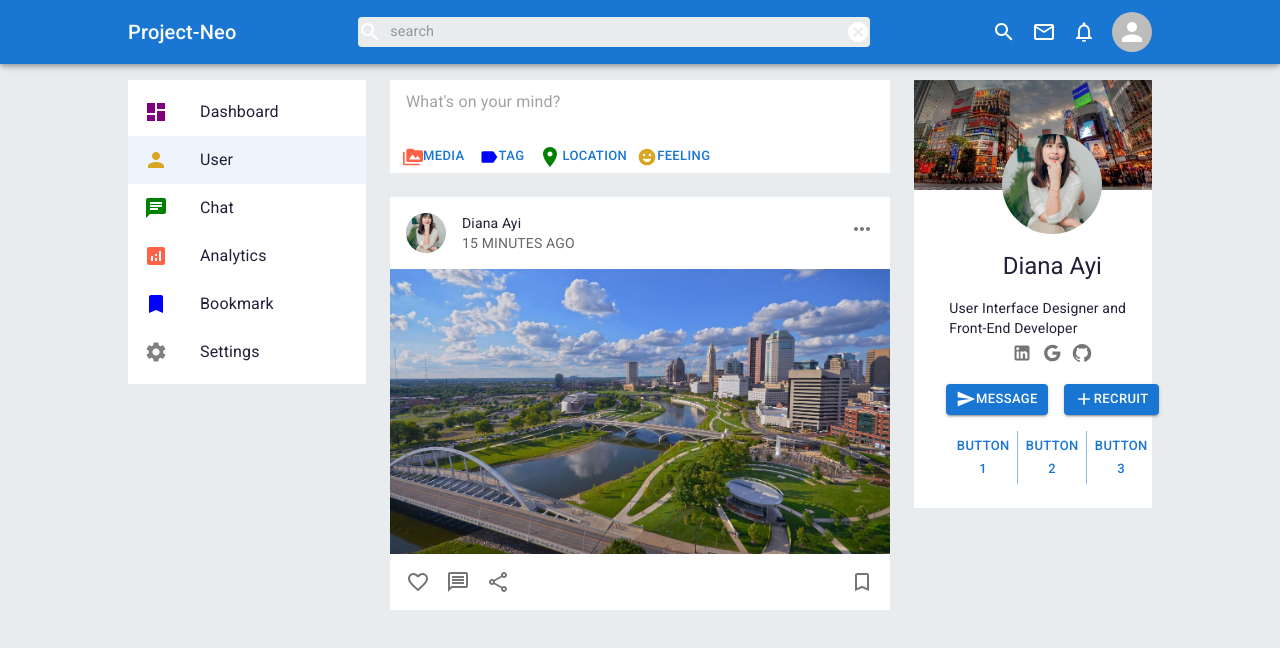
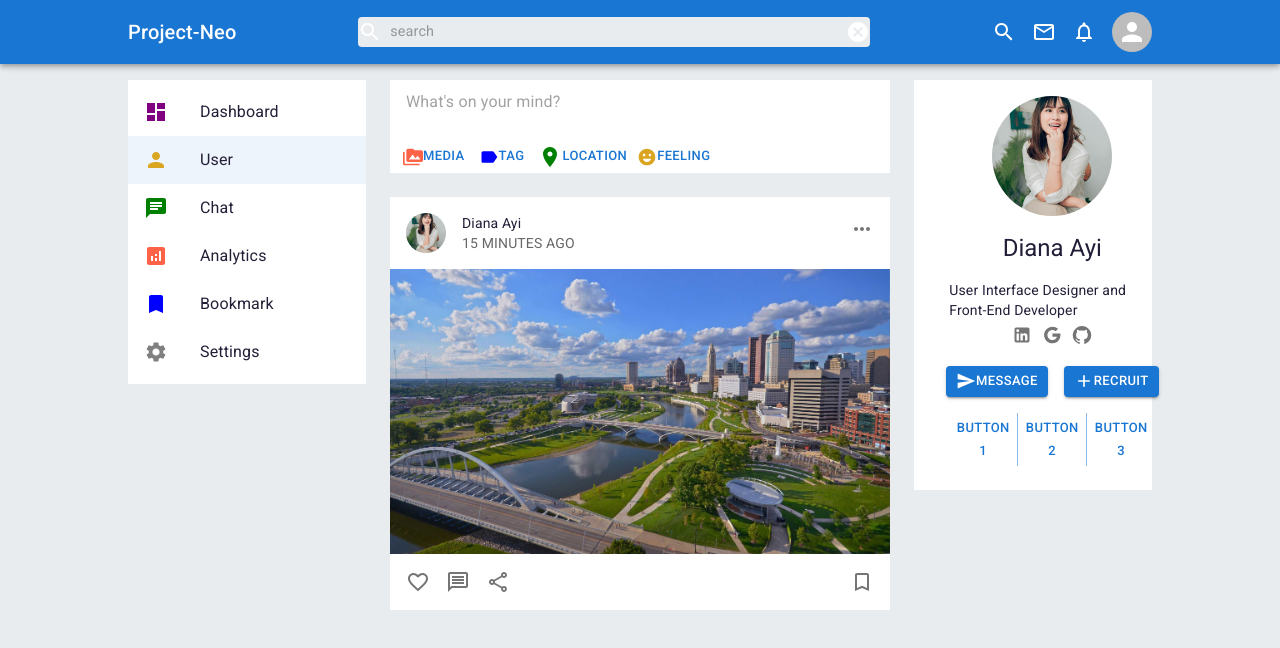
Before and after one commit to jpzambranoleon/project-neo-front-end, a React (Create React App) app: page / in a window 1280 px wide. Shown: the top 648 px of the page. Built offline with nearby package versions, Linux system fonts and the light colour scheme.

Commit message:
updated ProfileCard.jsx

```diff
--- a/src/pages/homePage/components/ProfileCard.jsx
+++ b/src/pages/homePage/components/ProfileCard.jsx
@@ -5,14 +5,9 @@ import { Avatar, Box, Button, ButtonGroup, Card, CardActions, CardContent, CardM
 const ProfileCard = () => {
     return (
         <Box sx={{ maxWidth: 300, bgcolor: "white" }}>
-            <CardMedia
-                component="img"
-                height="110"
-                image="/assets/cover/cover.jpg"
-            />
-            <CardContent sx={{ mt: -9 }}>
+            <CardContent>
                 <Grid container direction="column" sx={{ alignItems: "center" }}>
-                    <Avatar sx={{ width: 100, height: 100 }} src="/assets/person/diana.jpg"/>
+                    <Avatar sx={{ width: 120, height: 120 }} src="/assets/person/diana.jpg"/>
                     <CardContent>
                         <Typography variant="h5">
                             Diana Ayi
```
